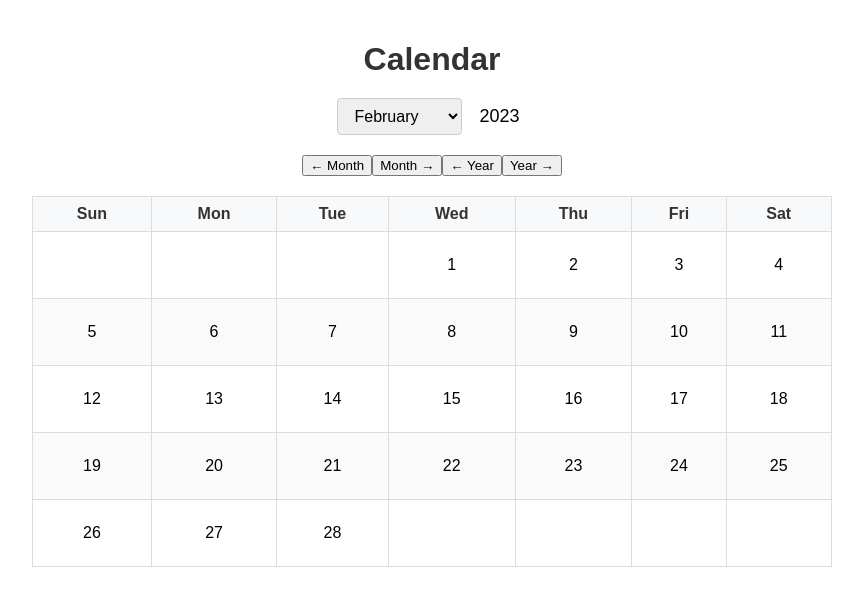
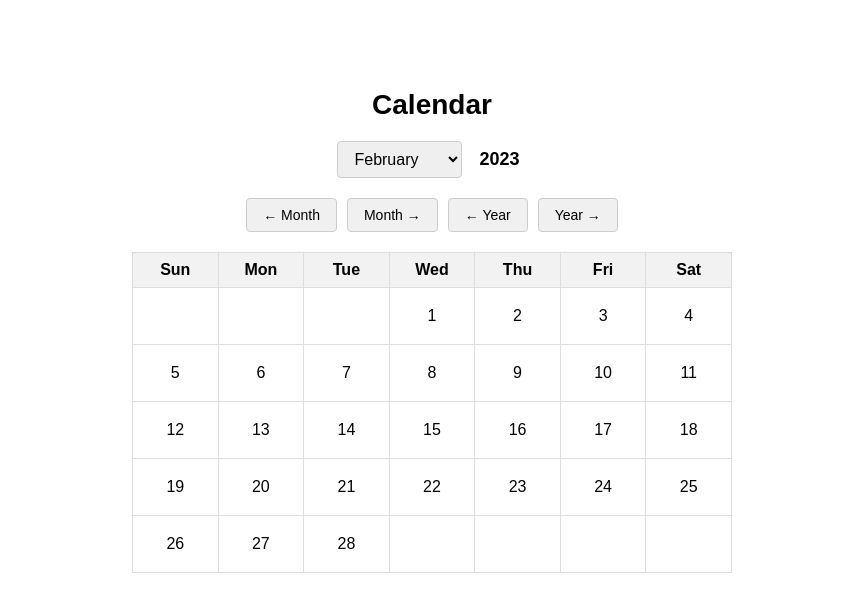
Before and after one commit to acciojob/calendar-react-madhukayal88-glitch, a React (Create React App) app: page / in a window 1280 px wide. Shown: the top 612 px of the page, without its empty margins (208-1071 px from the left). Built offline with nearby package versions, Linux system fonts and the light colour scheme; the HTML template or start-up script is replaced by a standard one.

Commit message:
Update App.css

```diff
--- a/src/App.css
+++ b/src/App.css
@@ -1,28 +1,14 @@
 .App {
   font-family: Arial, sans-serif;
-  max-width: 800px;
-  margin: 0 auto;
+  max-width: 600px;
+  margin: 50px auto;
   padding: 20px;
   text-align: center;
 }
 
 #calendar-heading {
-  color: #333;
+  font-size: 28px;
   margin-bottom: 20px;
-}
-
-#calendar-controls {
-  display: flex;
-  flex-direction: column;
-  gap: 15px;
-  margin-bottom: 20px;
-}
-
-#month-year-controls {
-  display: flex;
-  justify-content: center;
-  align-items: center;
-  gap: 15px;
 }
 
 #month-select {
@@ -30,90 +16,50 @@
   font-size: 16px;
   border: 1px solid #ccc;
   border-radius: 4px;
-  cursor: pointer;
-}
-
-#year-display {
-  font-size: 18px;
-  font-weight: bold;
-  min-width: 100px;
 }
 
 #year-text {
+  font-weight: bold;
+  border: 2px solid transparent;
   padding: 5px 10px;
-  border: 2px solid transparent;
-  cursor: pointer;
-  display: inline-block;
 }
 
 #year-text:hover {
   border: 2px solid #007bff;
   border-radius: 4px;
-  background-color: #f8f9fa;
 }
 
 #year-input {
-  font-size: 18px;
-  padding: 5px 10px;
-  width: 80px;
-  text-align: center;
   border: 2px solid #007bff;
   border-radius: 4px;
+  padding: 5px;
 }
 
-#navigation-buttons {
-  display: flex;
-  justify-content: center;
-  gap: 10px;
-  flex-wrap: wrap;
+#calendar-table {
+  width: 100%;
+  margin-top: 20px;
 }
 
-#navigation-buttons button {
+#calendar-table th {
+  background-color: #f2f2f2;
+  font-weight: bold;
+}
+
+#calendar-table td {
+  height: 40px;
+  width: 40px;
+}
+
+button {
   padding: 8px 16px;
-  font-size: 14px;
+  margin: 0 5px;
   cursor: pointer;
   background-color: #f0f0f0;
   border: 1px solid #ccc;
   border-radius: 4px;
-  transition: all 0.2s;
+  font-size: 14px;
 }
 
-#navigation-buttons button:hover {
+button:hover {
   background-color: #e0e0e0;
-  transform: translateY(-1px);
-  box-shadow: 0 2px 4px rgba(0,0,0,0.1);
 }
-
-#navigation-buttons button:active {
-  transform: translateY(0px);
-}
-
-#calendar-table {
-  width: 100%;
-  border-collapse: collapse;
-  margin-top: 20px;
-}
-
-#calendar-table th {
-  background-color: #f8f9fa;
-  font-weight: bold;
-  padding: 12px;
-  border: 1px solid #ddd;
-  color: #333;
-}
-
-#calendar-table td {
-  padding: 10px;
-  border: 1px solid #ddd;
-  text-align: center;
-  height: 50px;
-  font-size: 16px;
-}
-
-#calendar-table tr:nth-child(even) td {
-  background-color: #fafafa;
-}
-
-#calendar-table td:hover {
-  background-color: #e3f2fd;
-}
```
